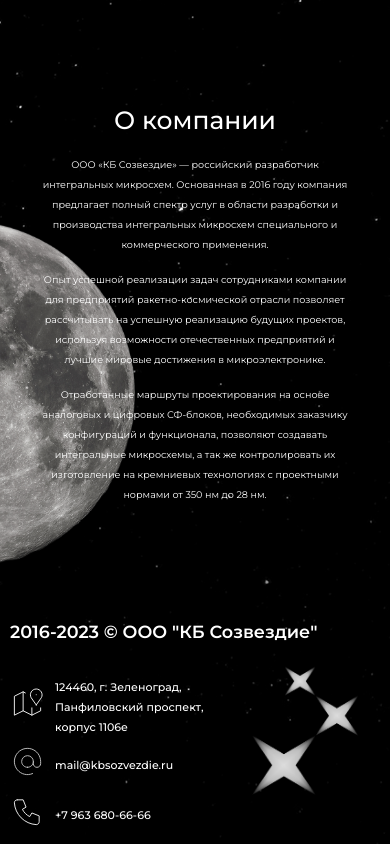
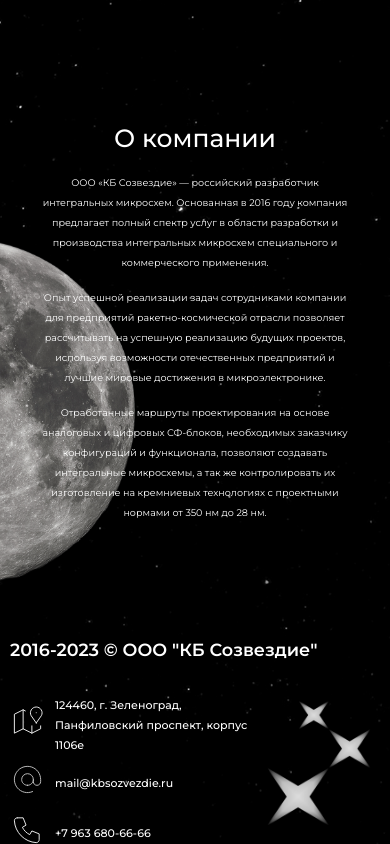
Before and after one commit to qshssewww/kbsozvezdie-react, a React (Create React App) app: page / in a window 390 px wide. Both pictures are taken after a click on the icon 195 px from the left and 789 px from the top of the page. Built offline with nearby package versions, Linux system fonts and the light colour scheme.

Commit message:
footer icon-fix

```diff
--- a/src/components/Containers/Footer/Footer.css
+++ b/src/components/Containers/Footer/Footer.css
@@ -28,11 +28,12 @@ a{
     font-size: 2.2rem;
 }
 .footer_icon{
-    width: 20rem;
-    height: 21.6875rem;
+    width: 15rem;
+    height: 16.6875rem;
 }
 .footer_container{
     display: flex;
+    align-items: center;
 }
 .footer_title{
     width: 100%;
@@ -75,5 +76,7 @@ a{
     }
 }
 @media screen and (max-width: 424px){
-
+    .footer_icon{
+        margin-top: 20px;
+    }
 }
--- a/src/components/Containers/Footer/Footer.jsx
+++ b/src/components/Containers/Footer/Footer.jsx
@@ -24,7 +24,7 @@ const Footer = ({isPageOpen, footerRef}) => {
                         <a href='tel: +7 963 680-66-66' className={'footer_contact-text'}>+7 963 680-66-66</a>
                     </div>
                 </div>
-                <img onClick={() => footerRef.current.scrollIntoView({ behavior: "smooth" })} className={'footer_icon'}  width={320} height={347} src={stars} alt="stars"/>
+                <img onClick={() => footerRef.current.scrollIntoView({ behavior: "smooth" })} className={'footer_icon'}  src={stars} alt="stars"/>
             </div>
         </div>
     );
```
Also changed, not shown: src/components/Containers/Footer/stars.png.
